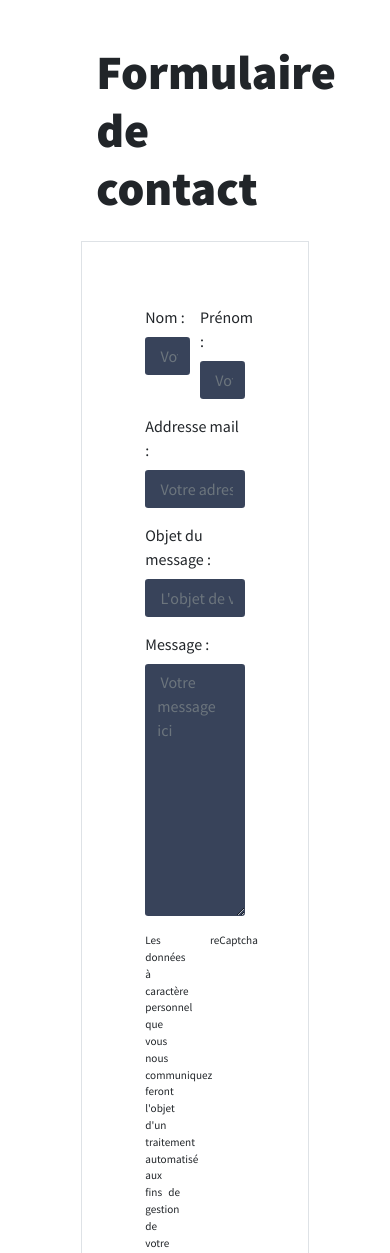
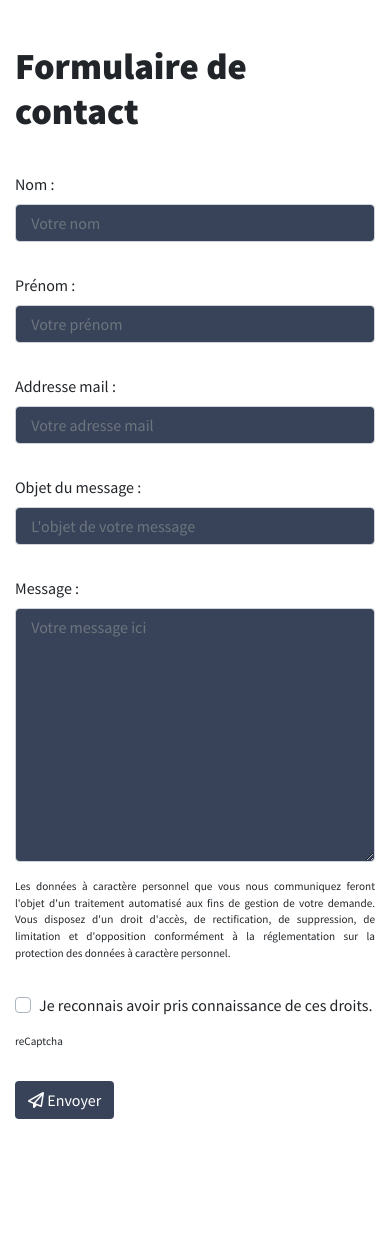
Before and after one commit to LacrotteFlorent/P4-DWJ, a PHP site: page /view/contact.php in a window 390 px wide. Shown: the part 217-1470 px from the top of the page. Run offline with PHP 8.4, Linux system fonts and the light colour scheme; some libraries are stand-ins or nearby versions.

Commit message:
form contact => bootstrap et responsive

```diff
--- /dev/null
+++ b/public/css/styleContact-md.css
@@ -0,0 +1,3 @@
+#contact h2 {
+    font-size: 2.8em;
+}
--- /dev/null
+++ b/public/css/styleContact-xs.css
@@ -0,0 +1,7 @@
+#contact h2 {
+    font-size: 2.3em;
+}
+
+#contact form {
+    border: none !important;
+}
--- a/view/contact.php
+++ b/view/contact.php
@@ -24,8 +24,61 @@
             <?php include("include_header.php"); ?>
 
             <div id="contact" class="row justify-content-center">
-                <div class="col-7 my-4">
+                <div class="col-12 col-sm-10 col-md-9 col-lg-7 my-4">
                     <h2 class="mb-4">Formulaire de contact</h2>
+                    <form method="POST" action="contact_post" class="p-0 p-sm-3 p-md-5 border">
+                        <div class="form row">
+                            <div class="form-group col-md-6 col-12">
+                                <label for="contactName">Nom : </label>
+                                <input type="text" id="contactName" name="contactName" placeholder=" Votre nom" class="form-control" />
+                            </div>
+                            <div class="form-group col-md-6 col-12">
+                                <label for="contactFirstName">Prénom :</label>
+                                <input type="text" id="contactFirstName" name="contactFirstName" placeholder=" Votre prénom" class="form-control" />
+                            </div>
+                        </div>
+                        <div class="form-group">
+                            <label for="contactMail" class="pb-0" >Addresse mail :</label>
+                            <input type="text" id="contactMail" name="contactMail" placeholder=" Votre adresse mail" class="form-control" />
+                        </div>
+                        <div class="form-group">
+                            <label for="contactObject">Objet du message :</label>
+                            <input type="text" id="contactObject" name="contactObject" placeholder=" L'objet de votre message" class="form-control" />
+                        </div>
+                        <div class="form-group">
+                            <label for="contactMessage">Message :</label>
+                            <textarea id="contactMessage" name="contactMessage" cols="30" rows="10" class="form-control" placeholder=" Votre message ici"></textarea>
+                        </div>
+                        <div class="form row">
+                            <div class="form-group col-md-6 col-12">
+                                <p>Les données à caractère personnel que vous nous communiquez feront l'objet d'un traitement automatisé aux fins de gestion de votre demande. Vous disposez d'un droit d'accès, de rectification, de suppression, de limitation et d'opposition conformément à la réglementation sur la protection des données à caractère personnel.</p>
+                                <div class="custom-control custom-checkbox">
+                                    <input class="custom-control-input" type="checkbox" id="acceptRGPD_contact" name="acceptRGPD_contact" />
+                                    <label class="custom-control-label" for="acceptRGPD_contact"> Je reconnais avoir pris connaissance de ces droits.</label>
+                                </div>
+                            </div>
+                            <div class="form-group col-md-6 col-12">
+                                <!-- recaptcha-->
+                                <p>reCaptcha</p>
+                            </div>
+                        </div>
+                        <button class="btn mb-3" type="submit" value="Envoyer"><i class="far fa-paper-plane"></i> Envoyer</button>
+                    </div>
+                </form>
+                </div>
+            </div>
+
+            <?php include("include_footer.php"); ?>
+
+        </div>
+
+    </body>
+
+</html>
+
+
+
+<!--
 <form method="POST" action="contact_post" class="row p-5 border">
     <div class="col-12 d-flex flex-column form-group">
         <div class="form-row justify-content-around">
@@ -53,20 +106,13 @@
                     </div>
                 </div>
                 <div class="col-6">
-                                        <!-- recaptcha-->
+                    <!-- recaptcha
                     <p>reCaptcha</p>
                 </div>
             </div>
         <button class="btn rounded-sm border-0 mb-3" type="submit" value="Envoyer"><i class="far fa-paper-plane"></i> Envoyer</button>
     </div>
 </form>
-                </div>
-            </div>
 
-            <?php include("include_footer.php"); ?>
 
-        </div>
-
-    </body>
-
-</html>
+-->
--- a/view/include_head.php
+++ b/view/include_head.php
@@ -23,11 +23,12 @@
 <link rel="stylesheet" href="../public/css/styleLegal.css" />
 <link rel="stylesheet" media="(max-width:576.00px)" href="../public/css/style-xs.css" />
 <link rel="stylesheet" media="(max-width:576.00px)" href="../public/css/styleBlog-xs.css" />
+<link rel="stylesheet" media="(max-width:576.00px)" href="../public/css/styleContact-xs.css" />
 
 <link rel="stylesheet" media="(min-width:577.00px) and (max-width:768.00px)" href="../public/css/style-sm.css" />
 <link rel="stylesheet" media="(min-width:577.00px) and (max-width:768.00px)" href="../public/css/styleBlog-sm.css" />
 
-<link rel="stylesheet" media="(min-width:768.00px) and (max-width:992.00px)" href="" />
+<link rel="stylesheet" media="(min-width:768.00px) and (max-width:992.00px)" href="../public/css/styleBlog-md.css" />
 <link rel="stylesheet" media="(min-width:768.00px) and (max-width:992.00px)" href="../public/css/styleBlog-md.css" />
 
 <link rel="stylesheet" media="(min-width:992.00px) and (max-width:1200.00px)" href="" />
```
Lines whose indentation alone changed are shown as unchanged.
